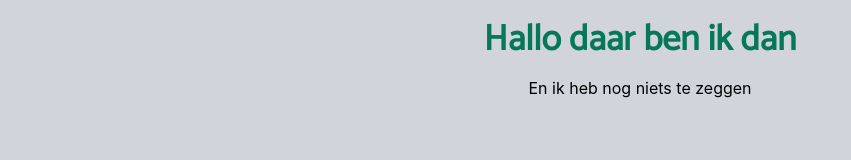
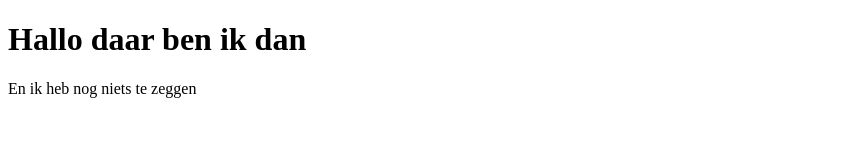
Before and after one commit to emcoding/TailTry, a website built with Vite: page html/artikelen.html in a window 1280 px wide. Shown: the whole page, without its empty margins (0-851 px from the left). Built offline with nearby package versions, Linux system fonts and the light colour scheme; a web font is replaced by a local one.

Commit message:
Netl Build succeeded, no TW styling AGAIN
Try something with ref to css/tailwind.css

```diff
--- a/html/artikelen.html
+++ b/html/artikelen.html
@@ -5,7 +5,7 @@
   <meta http-equiv="X-UA-Compatible" content="IE=edge">
   <meta name="viewport" content="width=device-width, initial-scale=1.0">
   <title>Artikelen</title>
-  <link rel="stylesheet" href="/css/tailwind.css">
+  <link rel="stylesheet" href="./css/tailwind.css">
   <link href="https://fonts.googleapis.com/css?family=Catamaran" rel="stylesheet">
   <link rel="stylesheet" href="https://rsms.me/inter/inter.css">
   <link rel="stylesheet" href="/node_modules/@fortawesome/fontawesome-free/css/fontawesome.css">
--- a/index.html
+++ b/index.html
@@ -5,7 +5,7 @@
     <meta name="viewport"
           content="width=device-width, user-scalable=no, initial-scale=1.0, maximum-scale=1.0, minimum-scale=1.0">
     <meta http-equiv="X-UA-Compatible" content="ie=edge">
-    <link rel="stylesheet" href="/css/tailwind.css">
+    <link rel="stylesheet" href="./css/tailwind.css">
     <link href="https://fonts.googleapis.com/css?family=Catamaran" rel="stylesheet">
     <link rel="stylesheet" href="https://rsms.me/inter/inter.css">
 
```
